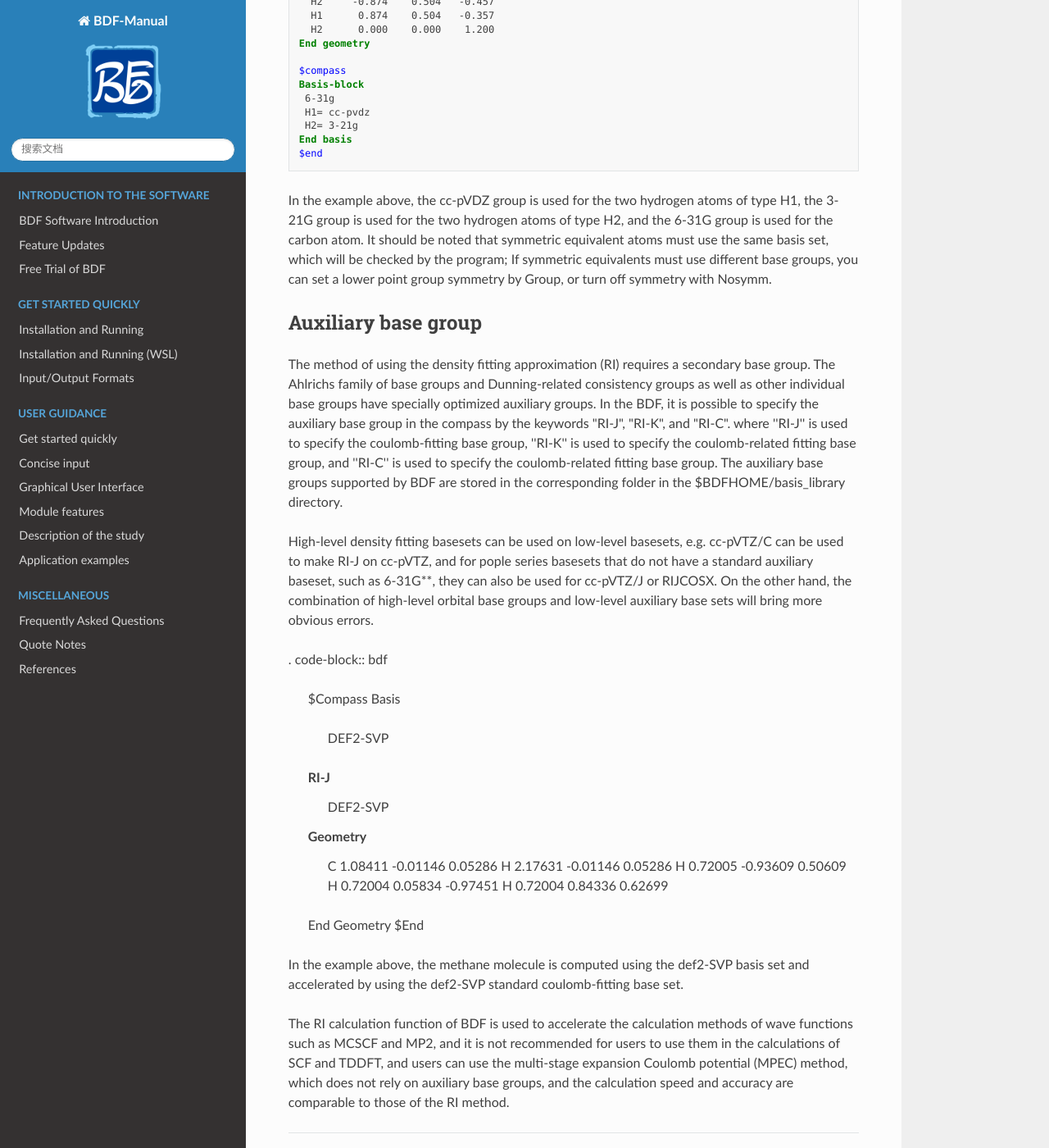
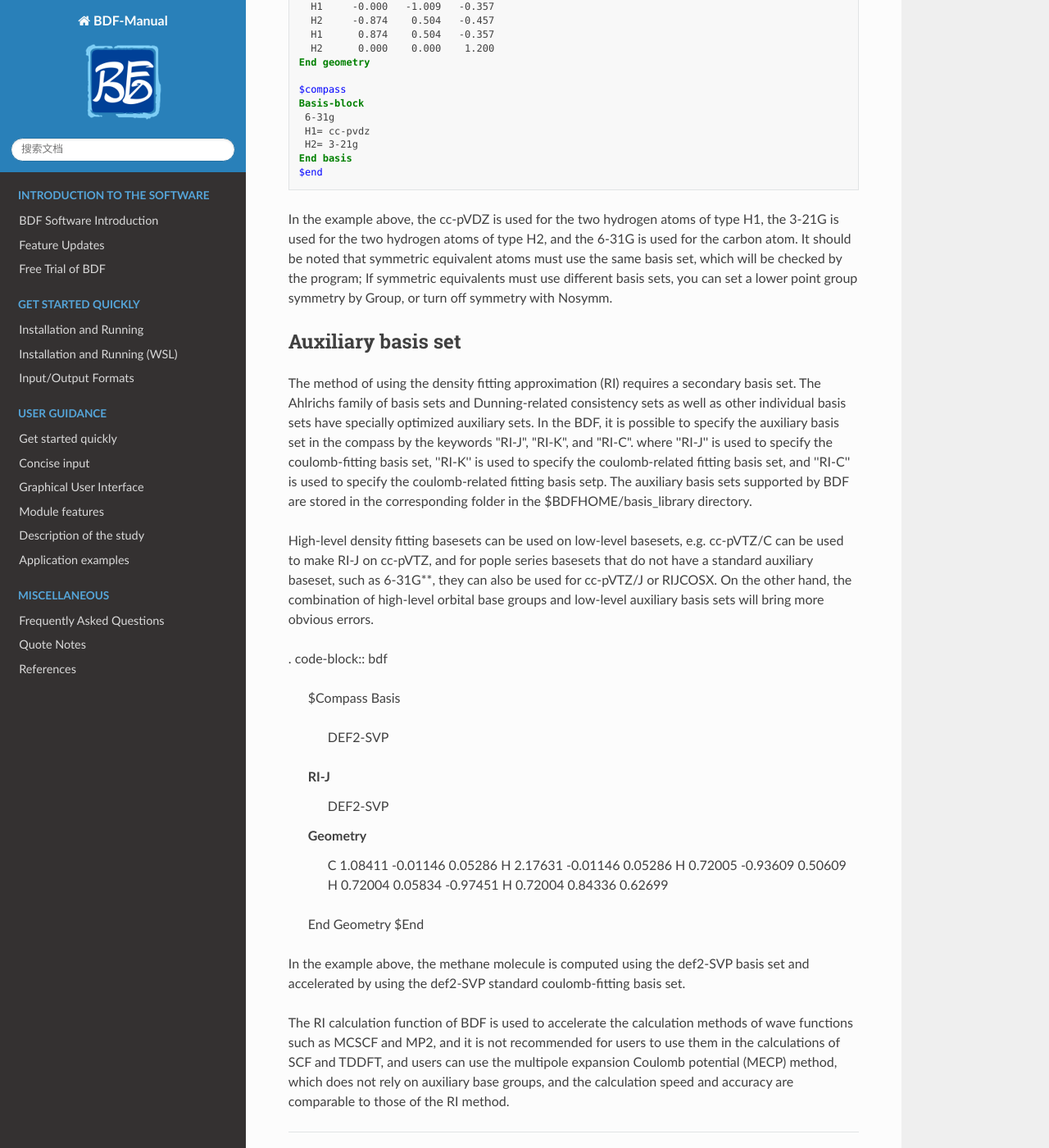
Before and after one commit to happyputi/BDF-manual-en-new, a Sphinx documentation site: the page built from source/guide/Gaussian-Basis-Sets.rst, in a window 1280 px wide and 1400 px high, scrolled down 12064 px. Shown: the whole window at 82% size. Built offline with Sphinx 7.4.7 and the Read the Docs theme 3.1.0, drawn with Linux system fonts in a browser that asks for light colours; cross-references to code outside the pages are shown as plain code; some of the changed text lies outside the part shown.

Commit message:
Check First example, basis set, SCF and SCFtech

```diff
--- a/source/User Guide.rst
+++ b/source/User Guide.rst
@@ -2,6 +2,9 @@ Get started quickly
 ************************************
 
 This chapter introduces the basic use of BDF's various functions, and provides basic examples and data reading and analysis instructions for specific calculation functions.
+
+.. note::
+    BDF english manual is transfered from chinese manual by AI tool. It is still in checking and improving.
 
 .. include:: guide/FirstExample.rst
 
--- a/source/guide/Gaussian-Basis-Sets.rst
+++ b/source/guide/Gaussian-Basis-Sets.rst
@@ -27,14 +27,14 @@ For angular momentum *L* > *p* (e.g., *d*, *f*), GTOs have two representations:
       N Y^L_m r^L {\rm exp}(-\alpha r^2)
    With :math:`2L+1` components (e.g., *d*: -2, -1, 0, +1, +2).
 
-Cartesian functions facilitate integral calculations but contain redundancies. Spherical harmonics correspond directly to magnetic quantum numbers, so integrals are typically computed in Cartesian form then transformed :cite:`schlegel1995`.
+Cartesian functions are easy to be used in integral calculations but are redundant. Spherical harmonics correspond directly to anglular momentum quantum numbers, so integrals are usually computed in Cartesian form then transformed to Spherical form:cite:`schlegel1995`.
 
 .. attention::
   1. Most modern basis sets are optimized for spherical harmonics.
   2. Spherical harmonics offer better accuracy and numerical stability (especially in relativistic calculations), so BDF uses them exclusively.
-  3. Results differ between Cartesian and spherical bases. Reproducing BDF results requires matching structure, method, basis set, and spherical basis usage.
+  3. Results differ between Cartesian and spherical basis functions. Reproducing BDF results requires matching structure, method, basis set, and spherical basis usage.
 
-Named collections of optimized GTOs for different elements/conditions are called **Gaussian Basis Sets**. BDF's basis sets primarily come from:
+The pre-optimized GTOs for different elements are called **Gaussian Basis Sets**. BDF's basis sets primarily come from:
 * [Basis Set Exchange](https://www.basissetexchange.org/) :cite:`bse2019` (all-electron, scalar ECPs)
 * [Stuttgart/Cologne Pseudopotentials](http://www.tc.uni-koeln.de/PP/clickpse.en.html) (SOECPs, f-in-core)
 * [Turbomole Basis Sets](http://www.cosmologic-services.de/basis-sets/basissets.php)
@@ -47,7 +47,7 @@ Named collections of optimized GTOs for different elements/conditions are called
 
 Additional basis sets from original publications include Dirac-RPF-4Z :cite:`dasilva2014,dasilva2014a,dasilva2017`, DKH2 basis sets :cite:`peterson2007`, Pitzer pseudopotentials :cite:`pitzer2000`, CRENBL/CRENBS :cite:`ermler1991,ermler1994,ermler1997,ermler1999`, and Stuttgart-ECPMDFSO-QZVP :cite:`dolg2009,dolg2014`.
 
-BDF users can use standard basis sets or custom definitions.
+BDF users can use standard basis sets or customed basis sets.
 
 ## All-Electron Basis Sets
 ------------------------------------------------
@@ -437,25 +437,24 @@ P      2    2
 ****
 Al     13    2
 (Section for Al - similar format)
-In addition to the above standard names, some base groups in the base group library can also use their aliases and abbreviations. The basic rules are as follows:
+In addition to the above standard names, some basis sets in the basis sets library can also use their aliases and abbreviations. The rules are as follows:
 
-* In the Pople base set of the 6-series, the suffixes P and PP representing the polarization function can be indicated by an asterisk. For example, 6-311 G** is equivalent to 6-311 GPP.
-* The hyphen "-" for the def2-series base group can be omitted. For example, def2-SVP can be written as def2SVP.
-* In the association consistency base group, "cc-pV", "cc-pCV", and "cc-pwCV" can be abbreviated as V, CV, WCV, respectively.
+* In the Pople basis sets of the 6-series, the suffixes P and PP representing the polarization function can be indicated by an asterisk. For example, 6-311 G** is equivalent to 6-311 GPP.
+* The hyphen "-" for the def2-series basis sets can be omitted. For example, def2-SVP can be written as def2SVP.
+* In the correlation consistency basis sets, "cc-pV", "cc-pCV", and "cc-pwCV" can be abbreviated as V, CV, WCV, respectively.
 The prefix "aug-" for the diffusion function can be abbreviated as A (case-insensitive).
-For example, vdz stands for cc-pVDZ, awcvtz-dk stands for aug-cc-pwCVTZ-DK, and so on. It should be noted that this abbreviation of the base group name is limited to BDF input.
-Do not use it in formal papers and reports to avoid confusion among readers.
+For example, vdz stands for cc-pVDZ, awcvtz-dk stands for aug-cc-pwCVTZ-DK, and so on. It should be noted that this abbreviation of the basis sets name should be only used in BDF input. Do not use them in formal publications and reports to avoid confusion among readers.
 
 
 .. _SelfdefinedBasis:
 
-Customize the base group file
+Customize the basis set file
 ------------------------------------------------
-BDF can use non-built-in base groups, in this case, you need to save the base group data in text format in the base group file, put it in the calculation directory, and the file name is the base group name to be referenced in BDF.
+BDF can use non-built-in basis sets, in this case, you need to save the basis set data in text format in the basis set file, put it in the calculation directory (BDF work directory), and the file name is the basis set to be referenced in BDF.
 
 .. warning::
 
-The file name of the custom base group file must be **all caps**! However, when referenced in the input file, the case is arbitrary.
+The file name of the custom basis set file must be **all caps**! However, when referenced in the input file, the case is arbitrary.
 
 For example, create a text file MYBAS-1 in the computing directory (note: if you create a text file under the Windows operating system, the system may omit the extension *.txt*, so the actual name is MYBAS-1.txt) and read:
 
@@ -464,39 +463,39 @@ For example, create a text file MYBAS-1 in the computing directory (note: if you
    # This is my basis set No. 1.               # Any blank lines, and comment lines that start with #
    # Supported elements: He and Al
 
-   ****                                        # The line preceding with 4 asterisks, followed by a base group of elements
+   ****                                        # The line preceding with 4 asterisks, followed by the basis set of an element
    He      2    1                              # Element symbol, nuclear charge number, highest angular momentum of the basis function 1
-   S      4    2                               # S-type GTO basis functions, 4 original functions are reduced to 2
+   S      4    2                               # S-type GTO basis functions, 4 primitive functions are contracted to 2
                   3.836000E+01                 # Exponents of 4 S-type Gaussian primitive functions
                   5.770000E+00
                   1.240000E+00
                   2.976000E-01
-         2.380900E-02           0.000000E+00   # Two columns of shrinkage factors, corresponding to the two shrinkage S-type GTO basis functions
+         2.380900E-02           0.000000E+00   # Two columns of contraction coefficents, corresponding to the two contracted S-type GTO basis functions
          1.548910E-01           0.000000E+00
          4.699870E-01           0.000000E+00
          5.130270E-01           1.000000E+00
-   P      2    2                               # P-type GTO basis functions, the 2 original functions are reduced to 2
+   P      2    2                               # P-type GTO basis functions, the 2 primitive functions are contracted to 2
                   1.275000E+00
                   4.000000E-01
          1.0000000E+00           0.000000E+00
          0.0000000E+00           1.000000E+00
-   ****                       # 4 asterisks end the base group of He, followed by the base group of another element, or end
+   ****                       # 4 asterisks end the base group of He, followed by the basis set of another element, or end
    Al     13    2
    (omitted)
 
-In the above base group, the P function is not contracted, and can also be written in the following form:
+In the above basis set, the P function is acturally not contracted, and can also be written in the following form:
 
 .. code-block::
 
 (S-function, omitted)
 
-  P      2    0              # 0 indicates non-contraction, and a contraction factor is not required at this time
+  P      2    0              # 0 indicates non-contraction, and the contraction confficents is not required at this time
                   1.275000E+00
                   4.000000E-01
    ****
    (omitted)
 
-For pseudopotential basis groups, ECP data also needs to be provided after the valence basis function. For example
+For pseudopotential basis sets, ECP data also needs to be provided after the valence basis function. For example
 
 .. code-block::
 
@@ -572,13 +571,13 @@ Once the above data is saved, the MYBAS-1 base group can be called in the BDF in
        mybas-1         # Gives the name of the base group file in the current directory, which is not case-sensitive
     $End
 
-Custom basesets must be entered with BDF's blend mode. In the second line, enter the base group set to **genbas**, and the custom base group file name needs to use the keyword '''Basis'' in the **COMPASS** module, and the value is ''mybas-1''', which means that the base group file named ''MYBAS-1'' is called.
+Custom basis sets must be entered with BDF's mixed-input mode or adavanced input moded. In the second line, enter the basis set to **genbas**, and the custom basis set file name needs to use the keyword '''Basis'' in the **COMPASS** module, and the value is ''mybas-1''', which means that the base group file named ''MYBAS-1'' is called.
 
-Assignment of the base group
+Assignment of the basis set
 ------------------------------------------------
-**Use the same BDF built-in base set for all atoms**
+**Use the same BDF built-in basis set for all atoms**
 
-The concise input mode is specified in either Method/Functional/Base Group or Method/Base Group. Here ''Base Group'' is the built-in base group name of the BDF listed in the previous sections, and the input character is not case sensitive, as follows:
+The easy input mode is specified in either Method/Functional/Basis set or Method/Basis set. Here ''Basis Set'' is the built-in base group name of the BDF listed in the previous sections, and the input character is not case sensitive, as follows:
 
 .. code-block:: bdf
 
@@ -601,7 +600,7 @@ The concise input mode is specified in either Method/Functional/Base Group or Me
    Cl  0.000   0.000    1.400
    End geometry
 
-In the case of advanced input mode, the basis group used for the calculation is specified in the compass module using the keyword ''basis'', for example
+In the case of advanced input mode, the basis set used for the calculation is specified in the compass module using the keyword ''basis'', for example
 
 .. code-block:: bdf
 
@@ -614,16 +613,16 @@ In the case of advanced input mode, the basis group used for the calculation is
   End geometry
   $end
 
-where lanl2dz calls the built-in LanL2DZ basegroup (registered in the basisname) file, which is not case-sensitive.
+where lanl2dz calls the built-in LanL2DZ basis set (registered in the basisname) file, which is not case-sensitive.
 
-**Specify different base groups for different elements**
+**Specify different basis sets for different elements**
 
-Concise input does not support custom or mixed base groups, you must use mixed input mode, that is, set the base group to genbas in the method/functional/base group, and add the **COMPASS** module input, using the "basis-block" keyword to specify the base group.
+Easy input does not support custom or mixed basis sets, you must use mixed input mode, that is, set the basis set to genbas in the method/functional/basis set, and add the **COMPASS** module input, using the "basis-block" keyword to specify the basis set.
 
-If you specify a base group with different names for different elements, you need to put it in the "basis-block" ... "end basis" block of the **COMPASS module,
-The first line is the default base group, and the following lines specify other base groups for different elements, in the format *element=basegroupname* or *element1, element2, ..., elementn=basegroupname*.
+If you specify a basis set with different names for different elements, you need to put it in the "basis-block" ... "end basis" block of the **COMPASS module,
+The first line is the default basis set, and the following lines specify other basis sets for different elements, in the format *element=basissetname* or *element1, element2, ..., elementn=basissetnam*.
 
-For example, in mixed input mode, the following is an example of using different base groups for different atoms:
+For example, in mixed input mode, the following is an example of using different basis sets for different atoms:
 
 .. code-block:: bdf
 
@@ -642,7 +641,7 @@ For example, in mixed input mode, the following is an example of using different
   End Basis
   $end
 
-In the example above, H uses the 3-21G base group, while Cl without additional definition uses the default LanL2DZ base group.
+In the example above, H uses the 3-21G basis set, while Cl without additional definition uses the default LanL2DZ basis set.
 
 If it's an advanced input, look like this:
 
@@ -659,9 +658,9 @@ If it's an advanced input, look like this:
   End geometry
   $end
 
-**Specify different base groups for different atoms of the same element**
+**Specify different basis sets for different atoms of the same element**
 
-BDF can also specify different named base groups for different atoms in the same element, which need to be distinguished by an arbitrary number after the element symbol. For example
+BDF can also specify different named basis sets for different atoms in the same element, which need to be distinguished by an arbitrary number after the element symbol. For example
 
 
 .. code-block:: bdf
@@ -685,14 +684,14 @@ BDF can also specify different named base groups for different atoms in the same
   End basis
   $end
 
-In the example above, the cc-pVDZ group is used for the two hydrogen atoms of type H1, the 3-21G group is used for the two hydrogen atoms of type H2, and the 6-31G group is used for the carbon atom. It should be noted that symmetric equivalent atoms must use the same basis set, which will be checked by the program;
-If symmetric equivalents must use different base groups, you can set a lower point group symmetry by Group, or turn off symmetry with Nosymm.
+In the example above, the cc-pVDZ is used for the two hydrogen atoms of type H1, the 3-21G is used for the two hydrogen atoms of type H2, and the 6-31G is used for the carbon atom. It should be noted that symmetric equivalent atoms must use the same basis set, which will be checked by the program;
+If symmetric equivalents must use different basis sets, you can set a lower point group symmetry by Group, or turn off symmetry with Nosymm.
 
-Auxiliary base group
+Auxiliary basis set
 ------------------------------------------------
-The method of using the density fitting approximation (RI) requires a secondary base group. The Ahlrichs family of base groups and Dunning-related consistency groups as well as other individual base groups have specially optimized auxiliary groups. In the BDF, it is possible to specify the auxiliary base group in the compass by the keywords "RI-J", "RI-K", and "RI-C". where ''RI-J'' is used to specify the coulomb-fitting base group, ''RI-K'' is used to specify the coulomb-related fitting base group, and ''RI-C'' is used to specify the coulomb-related fitting base group. The auxiliary base groups supported by BDF are stored in the corresponding folder in the $BDFHOME/basis_library directory.
+The method of using the density fitting approximation (RI) requires a secondary basis set. The Ahlrichs family of basis sets and Dunning-related consistency sets as well as other individual basis sets have specially optimized auxiliary sets. In the BDF, it is possible to specify the auxiliary basis set in the compass by the keywords "RI-J", "RI-K", and "RI-C". where ''RI-J'' is used to specify the coulomb-fitting basis set, ''RI-K'' is used to specify the coulomb-related fitting basis set, and ''RI-C'' is used to specify the coulomb-related fitting basis setp. The auxiliary basis sets supported by BDF are stored in the corresponding folder in the $BDFHOME/basis_library directory.
 
-High-level density fitting basesets can be used on low-level basesets, e.g. cc-pVTZ/C can be used to make RI-J on cc-pVTZ, and for pople series basesets that do not have a standard auxiliary baseset, such as 6-31G**, they can also be used for cc-pVTZ/J or RIJCOSX. On the other hand, the combination of high-level orbital base groups and low-level auxiliary base sets will bring more obvious errors.
+High-level density fitting basesets can be used on low-level basesets, e.g. cc-pVTZ/C can be used to make RI-J on cc-pVTZ, and for pople series basesets that do not have a standard auxiliary baseset, such as 6-31G**, they can also be used for cc-pVTZ/J or RIJCOSX. On the other hand, the combination of high-level orbital base groups and low-level auxiliary basis sets will bring more obvious errors.
 
 . code-block:: bdf
 
@@ -710,7 +709,7 @@ High-level density fitting basesets can be used on low-level basesets, e.g. cc-p
   End Geometry
   $End
 
-In the example above, the methane molecule is computed using the def2-SVP basis set and accelerated by using the def2-SVP standard coulomb-fitting base set.
+In the example above, the methane molecule is computed using the def2-SVP basis set and accelerated by using the def2-SVP standard coulomb-fitting basis set.
 
 .. hint::
-The RI calculation function of BDF is used to accelerate the calculation methods of wave functions such as MCSCF and MP2, and it is not recommended for users to use them in the calculations of SCF and TDDFT, and users can use the multi-stage expansion Coulomb potential (MPEC) method, which does not rely on auxiliary base groups, and the calculation speed and accuracy are comparable to those of the RI method.
+The RI calculation function of BDF is used to accelerate the calculation methods of wave functions such as MCSCF and MP2, and it is not recommended for users to use them in the calculations of SCF and TDDFT, and users can use the multipole expansion Coulomb potential (MECP) method, which does not rely on auxiliary base groups, and the calculation speed and accuracy are comparable to those of the RI method.
```
Also changed, not shown: other parts of source/guide/Gaussian-Basis-Sets.rst (+6 -6 lines), source/guide/FirstExample.rst (+4 -4 lines), source/guide/SCF.rst (+21 -21 lines), source/guide/SCFTech.rst (+8 -8 lines).
